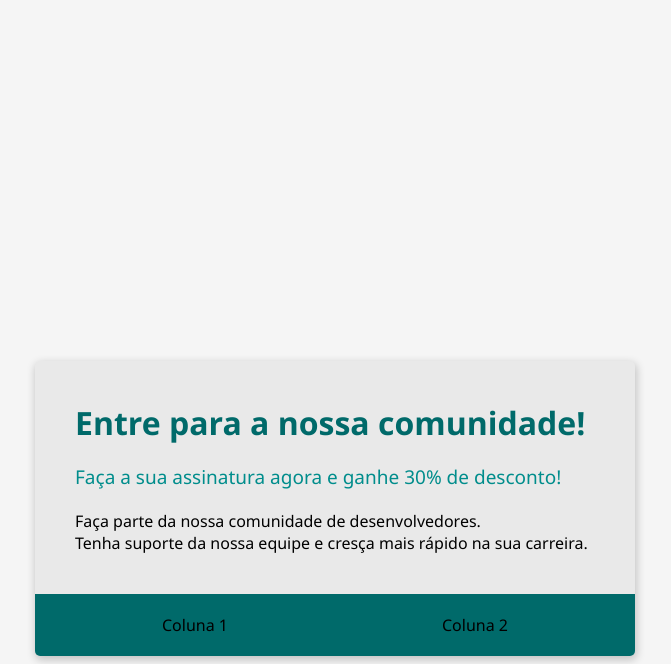
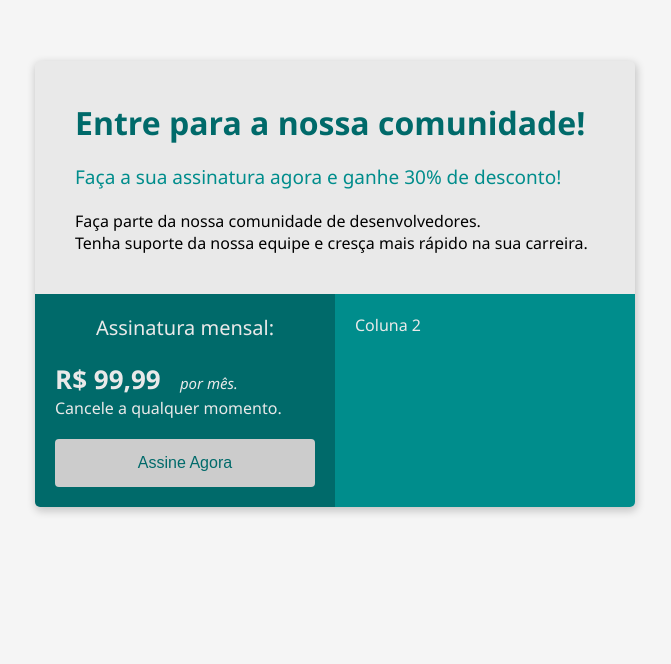
Before and after one commit to lucitiemi/bcDevJr-m1c2_HTML-CSS, a plain HTML site: page index.html in a window 1280 px wide. Shown: the part 139-803 px from the top of the page, without its empty margins (305-976 px from the left). Drawn offline with Linux system fonts and the light colour scheme.

Commit message:
closes #4 - Button e span

```diff
--- a/index.html
+++ b/index.html
@@ -13,7 +13,7 @@
         .container {
             background-color: #E9E9E9;
             margin: auto;
-            margin-top: 500px;
+            margin-top: 200px;
             width: 600px;
             box-shadow: 1px 3px 8px 1px rgba(0, 0, 0, 0.2);
             border-radius: 5px;
@@ -21,12 +21,6 @@
         }
         .header {
             padding: 40px;
-        }
-        .flex-container {
-            display: flex;
-            background-color: #006A6A;
-            justify-content: space-around;
-            padding: 20px;
         }
         .header-tittle {
             color: #006A6A;
@@ -40,6 +34,53 @@
             padding-top: 20px;
             padding-bottom: 20px;
         }
+        .flex-container {
+            display: flex;
+            color: #E9E9E9;
+            justify-content: space-around;
+        }
+
+        .coluna-1 {
+            background-color: #006A6A;
+            width: 50%;
+            padding: 20px;
+        }
+
+        .coluna-2 {
+            background-color: #008D8C;
+            width: 50%;
+            padding: 20px;
+        }
+        .assinatura-tittle {
+            font-size: 20px;
+            text-align: center;
+            margin-bottom: 20px;
+        }
+        .price {
+            font-size: 26px;
+            font-weight: 700;
+        }
+        .mounth {
+            font-style: italic;
+            font-size: 15px;
+            margin-left: 15px;
+        }
+        .button {
+            margin-top: 20px;
+            width: 100%;
+            padding: 15px 32px;
+            color: #006A6A;
+            font-size: 16px;
+            border: none;
+            border-radius:4px;
+            background-color: #CCCCCC;
+            cursor: pointer;
+        }
+        .button:hover{
+            background-color: #E9E9E9;
+        }
+
+
 
     </style>
 
@@ -59,10 +100,22 @@
             </div>
         </div>
         <div class="flex-container">
-            <div>
-                Coluna 1
+            <div class="coluna-1">
+                <div class="assinatura-tittle">
+                    Assinatura mensal:
+                </div>
+                <div>
+                    <span class="price">R$ 99,99</span>
+                    <span class="mounth">por mês.</span>
+                </div>
+                <div class="cancele">
+                    Cancele a qualquer momento.
+                </div>
+                <button class="button">
+                    Assine Agora
+                </button>
             </div>
-            <div>
+            <div class="coluna-2">
                 Coluna 2
             </div>
         </div>
```
Also changed, not shown: cores.txt (added).
